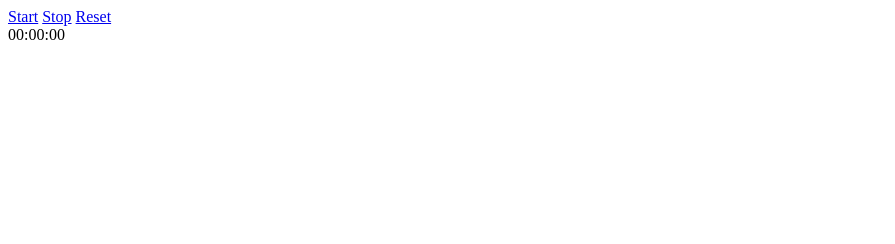
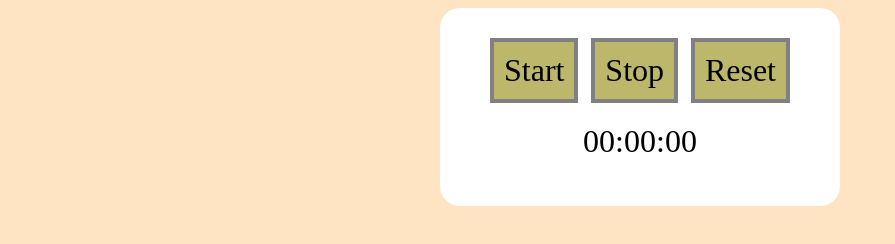
Before and after one commit to Kolumbryna22/Stoper, a website: page index.html in a window 1280 px wide. Shown: the whole page, without its empty margins (0-895 px from the left). Drawn offline with Linux system fonts and the light colour scheme; files that its build step writes are made by us from their sources.

Commit message:
Add styles

```diff
--- a/index.html
+++ b/index.html
@@ -8,14 +8,15 @@
     <link rel="stylesheet" href="css/style.css">
 </head>
 <body>
-    <nav class="controls">
-        <a href="#" class="button" id="start">Start</a>
-        <a href="#" class="button" id="stop">Stop</a>
-        <a href="#" class="button" id="reset">Reset</a>
-    </nav>
-    <div class="stop-watch" id="stoper"></div>
-    <ul class="results"></ul>
-
+    <div class="stoper-container">
+        <div class="controls">
+            <a href="#" class="button" id="start">Start</a>
+            <a href="#" class="button" id="stop">Stop</a>
+            <a href="#" class="button" id="reset">Reset</a>
+        </div>
+        <div class="stop-watch" id="stoper"></div>
+        <ul class="results"></ul>
+    </div>
     <script type="text/javascript" src="dist/script.js"></script>
 </body>
 </html>
--- a/js/script.js
+++ b/js/script.js
@@ -8,7 +8,7 @@
         }
 
         reset(working) {
-            if (working) this.addResult();
+            //if (working) this.addResult();
             this.times = {
                 minutes: 0,
                 seconds: 0,
--- a/sass/style.scss
+++ b/sass/style.scss
@@ -0,0 +1,36 @@
+* {
+    box-sizing: border-box;
+}
+
+body {
+    background-color: bisque;
+}
+
+.stoper-container {
+    padding: 30px 0;
+    width: 400px;
+    margin: 0 auto;
+    border-radius: 20px;
+    background-color: white;
+}
+
+.controls {
+    width: 300px;
+    margin: 0 auto 20px;
+    display: flex;
+    justify-content: space-between;
+
+    a {
+        text-decoration: none;
+        font-size: 32px;
+        border: 4px solid gray;
+        background-color: darkkhaki;
+        color: black;
+        padding: 10px;
+    }
+}
+
+.stop-watch {
+    font-size: 32px;
+    text-align: center;
+}
```
Also changed, not shown: css/style.css, dist/script.js, 1 other file.
